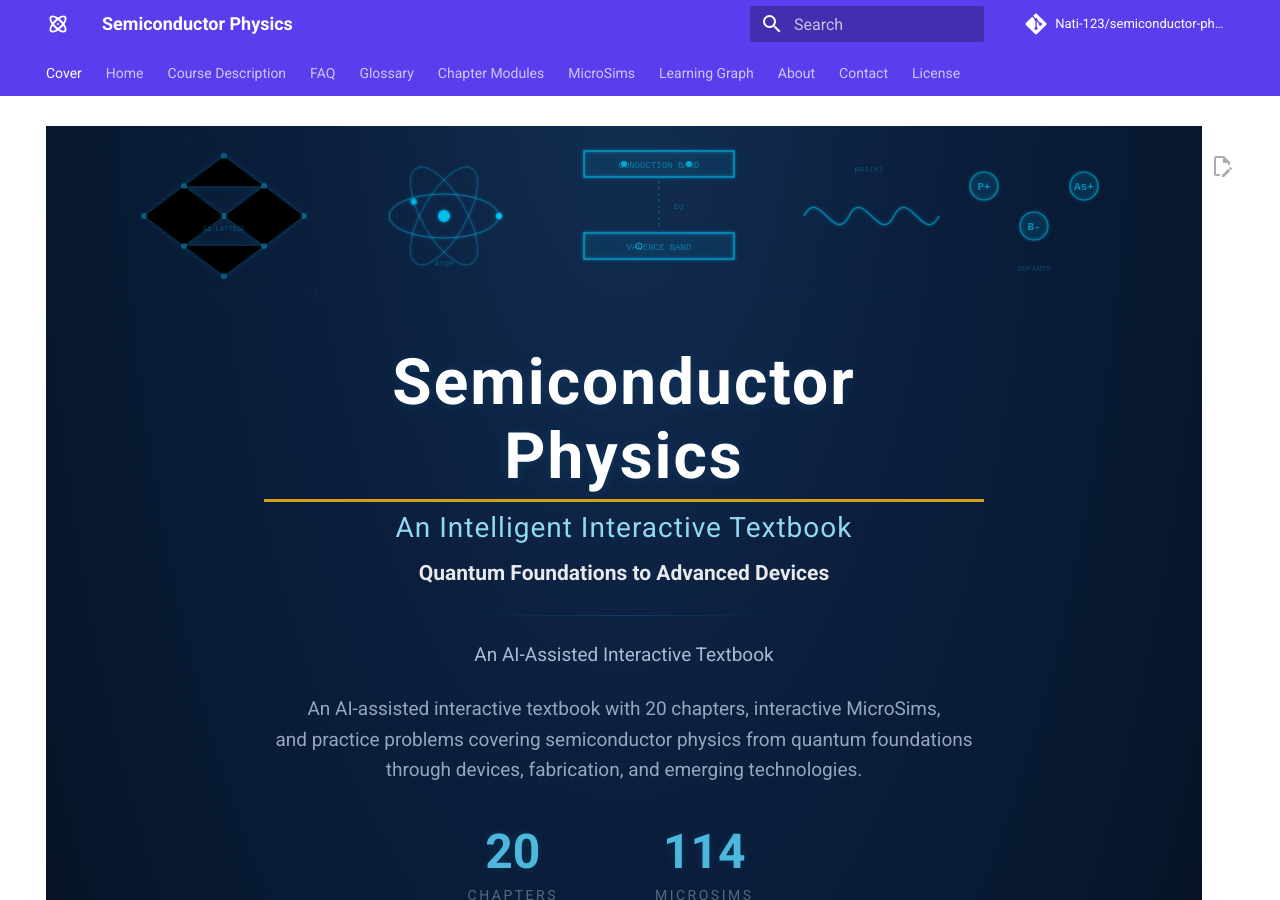
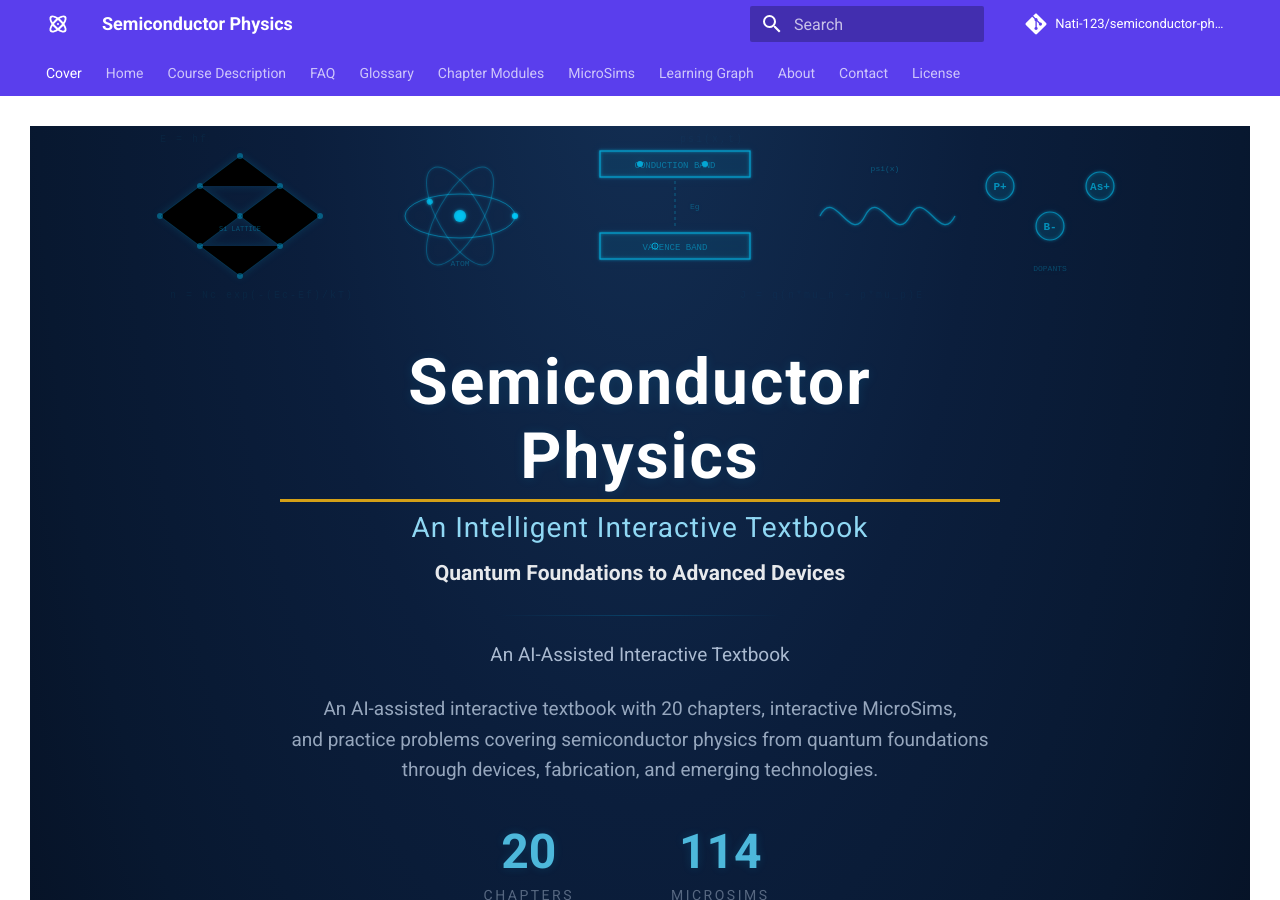
Before and after one commit to Nati-123/semiconductor-physics-textbook, an MkDocs documentation site: the page built from docs/index.md, in a window 1280 px wide and 900 px high. Built offline with MkDocs 1.6.1 and Material for MkDocs 9.7.7, drawn with Linux system fonts in a browser that asks for light colours; comment, search, counter and statistics services are not loaded.

Commit message:
Revert to EE2301's vanilla toc.integrate nav (undo custom toggle logic)
Inspected the EE2301 reference project's history: it went down the exact
same path (custom_dir override forcing __toc checked, then a full
nav-static.js with accordion + indeterminate-stripping + a
MutationObserver) and explicitly reverted all of it in "Restore default
sidebar behavior, remove all sidebar customizations" (a3bea761),
concluding plain toc.integrate + navigation.expand was the reliable
approach. Remove this project's custom_dir/overrides/nav-item.html and
nav-toc-toggle.js, and trim theme.features back to exactly EE2301's set
(navigation.tabs, navigation.sections, navigation.expand,
navigation.footer, toc.integrate, content.tabs.link) so chapter nav now
matches the proven reference implementation byte-for-byte instead of a
one-off fix.

Co-Authored-By: Claude Sonnet 5 <noreply@anthropic.com>

```diff
--- a/docs/javascripts/nav-toc-toggle.js
+++ /dev/null
@@ -1,34 +0,0 @@
-// Click-to-toggle controller for the "Content" outline toggle injected by
-// toc.integrate (input#__toc + label[for="__toc"] in overrides/partials/nav-item.html).
-//
-// Why this exists: with a bare <label for="__toc">, the browser's default
-// label click forwards straight to the checkbox, and separately some
-// browsers restore that checkbox's checked state from a previous visit to
-// the same URL a moment after paint (form/autofill state restore). Combined,
-// the outline could flash open on first paint and then snap shut before a
-// user could click a subsection. Fully owning the toggle in script sidesteps
-// both: we set .checked directly (no native "change" event, so nothing else
-// on the page can react to or undo it) and we don't touch it on hover, blur,
-// or focus changes.
-(function () {
-  function init() {
-    var toggle = document.getElementById("__toc");
-    var label = document.querySelector('label[for="__toc"]');
-    if (!toggle || !label) return;
-
-    // Always start expanded for the chapter page currently being viewed.
-    toggle.checked = true;
-
-    label.addEventListener("click", function (event) {
-      event.preventDefault();
-      event.stopPropagation();
-      toggle.checked = !toggle.checked;
-    });
-  }
-
-  if (document.readyState === "loading") {
-    document.addEventListener("DOMContentLoaded", init);
-  } else {
-    init();
-  }
-})();
--- a/mkdocs.yml
+++ b/mkdocs.yml
@@ -12,7 +12,6 @@ copyright: >
 # Theme Configuration
 theme:
   name: material
-  custom_dir: overrides
   font:
     text: Roboto
     code: JetBrains Mono
@@ -21,11 +20,8 @@ theme:
     - navigation.sections
     - navigation.expand
     - navigation.footer
-    - navigation.top
     - toc.integrate
     - content.tabs.link
-    - content.code.copy
-    - content.action.edit
   palette:
     - scheme: default
       primary: deep purple
@@ -67,7 +63,6 @@ extra_javascript:
   - javascripts/quiz-ui.js?v=1
   - javascripts/problems-ui.js?v=1
   - javascripts/diagram-wrap.js?v=1
-  - javascripts/nav-toc-toggle.js?v=1
 
 # URI Scheme for intelligent textbook discoverability
 extra:
--- a/overrides/partials/nav-item.html
+++ /dev/null
@@ -1,177 +0,0 @@
-{#-
-  Vendored from mkdocs-material (partials/nav-item.html) via theme.custom_dir.
-  Changes from upstream: the "__toc" checkbox below is pre-checked so a
-  chapter's integrated section outline is expanded by default under "Content"
-  instead of requiring an extra click, and autocomplete is disabled so
-  browsers don't silently restore a stale checked/unchecked state from a
-  prior visit to the same URL (see javascripts/nav-toc-toggle.js, which owns
-  the actual click-to-toggle behavior for this control). Re-diff against the
-  installed mkdocs-material package after upgrading to keep this in sync.
--#}
-{% macro render_status(nav_item, type) %}
-  {% set class = "md-status md-status--" ~ type %}
-  {% if config.extra.status and config.extra.status[type] %}
-    <span class="{{ class }}" title="{{ config.extra.status[type] }}">
-    </span>
-  {% else %}
-    <span class="{{ class }}"></span>
-  {% endif %}
-{% endmacro %}
-{% macro render_title(nav_item) %}
-  {% if nav_item.typeset %}
-    <span class="md-typeset">
-      {{ nav_item.typeset.title }}
-    </span>
-  {% else %}
-    {{ nav_item.title }}
-  {% endif %}
-{% endmacro %}
-{% macro render_content(nav_item, ref) %}
-  {% set ref = ref or nav_item %}
-  {% if nav_item.meta and nav_item.meta.icon %}
-    {% include ".icons/" ~ nav_item.meta.icon ~ ".svg" %}
-  {% endif %}
-  <span class="md-ellipsis">
-    {{ render_title(ref) }}
-    {% if nav_item.meta and nav_item.meta.subtitle %}
-      <br>
-      <small>{{ nav_item.meta.subtitle }}</small>
-    {% endif %}
-  </span>
-  {% if nav_item.meta and nav_item.encrypted %}
-    {{ render_status(nav_item, "encrypted") }}
-  {% endif %}
-  {% if nav_item.meta and nav_item.meta.status %}
-    {{ render_status(nav_item, nav_item.meta.status) }}
-  {% endif %}
-{% endmacro %}
-{% macro render_pruned(nav_item, ref) %}
-  {% set ref = ref or nav_item %}
-  {% set first = nav_item.children | first %}
-  {% if first and first.children %}
-    {{ render_pruned(first, ref) }}
-  {% else %}
-    <a href="{{ first.url | url }}" class="md-nav__link">
-      {{ render_content(ref) }}
-      {% if nav_item.children | length > 0 %}
-        <span class="md-nav__icon md-icon"></span>
-      {% endif %}
-    </a>
-  {% endif %}
-{% endmacro %}
-{% macro render(nav_item, path, level, parent) %}
-  {% set class = "md-nav__item" %}
-  {% if nav_item.active %}
-    {% set class = class ~ " md-nav__item--active" %}
-  {% endif %}
-  {% if nav_item.pages %}
-    {% if page in nav_item.pages %}
-      {% set nav_item = page %}
-    {% endif %}
-  {% endif %}
-  {% if nav_item.children %}
-    {% set _ = namespace(index = none) %}
-    {% if "navigation.indexes" in features %}
-      {% for item in nav_item.children %}
-        {% if item.is_index and _.index is none %}
-          {% set _.index = item %}
-        {% endif %}
-      {% endfor %}
-    {% endif %}
-    {% set index = _.index %}
-    {% if "navigation.tabs" in features %}
-      {% if level == 1 and nav_item.active %}
-        {% set class = class ~ " md-nav__item--section" %}
-        {% set is_section = true %}
-      {% endif %}
-      {% if "navigation.sections" in features %}
-        {% if level == 2 and parent.active %}
-          {% set class = class ~ " md-nav__item--section" %}
-          {% set is_section = true %}
-        {% endif %}
-      {% endif %}
-    {% elif "navigation.sections" in features %}
-      {% if level == 1 %}
-        {% set class = class ~ " md-nav__item--section" %}
-        {% set is_section = true %}
-      {% endif %}
-    {% endif %}
-    {% if "navigation.prune" in features %}
-      {% if not is_section and not nav_item.active %}
-        {% set class = class ~ " md-nav__item--pruned" %}
-        {% set is_pruned = true %}
-      {% endif %}
-    {% endif %}
-    <li class="{{ class }} md-nav__item--nested">
-      {% if not is_pruned %}
-        {% set checked = "checked" if nav_item.active %}
-        {% if "navigation.expand" in features and not checked %}
-          {% set indeterminate = "md-toggle--indeterminate" %}
-        {% endif %}
-        <input class="md-nav__toggle md-toggle {{ indeterminate }}" type="checkbox" id="{{ path }}" {{ checked }}>
-        {% if not index %}
-          {% set tabindex = "0" if not is_section %}
-          <label class="md-nav__link" for="{{ path }}" id="{{ path }}_label" tabindex="{{ tabindex }}">
-            {{ render_content(nav_item) }}
-            <span class="md-nav__icon md-icon"></span>
-          </label>
-        {% else %}
-          {% set class = "md-nav__link--active" if index == page %}
-          <div class="md-nav__link md-nav__container">
-            <a href="{{ index.url | url }}" class="md-nav__link {{ class }}">
-              {{ render_content(index, nav_item) }}
-            </a>
-            {% if nav_item.children | length > 1 %}
-              {% set tabindex = "0" if not is_section %}
-              <label class="md-nav__link {{ class }}" for="{{ path }}" id="{{ path }}_label" tabindex="{{ tabindex }}">
-                <span class="md-nav__icon md-icon"></span>
-              </label>
-            {% endif %}
-          </div>
-        {% endif %}
-        <nav class="md-nav" data-md-level="{{ level }}" aria-labelledby="{{ path }}_label" aria-expanded="{{ nav_item.active | tojson }}">
-          <label class="md-nav__title" for="{{ path }}">
-            <span class="md-nav__icon md-icon"></span>
-            {{ render_title(nav_item) }}
-          </label>
-          <ul class="md-nav__list" data-md-scrollfix>
-            {% for item in nav_item.children %}
-              {% if not index or item != index %}
-                {{ render(item, path ~ "_" ~ loop.index, level + 1, nav_item) }}
-              {% endif %}
-            {% endfor %}
-          </ul>
-        </nav>
-      {% else %}
-        {{ render_pruned(nav_item) }}
-      {% endif %}
-    </li>
-  {% elif nav_item == page %}
-    <li class="{{ class }}">
-      {% set toc = page.toc %}
-      <input class="md-nav__toggle md-toggle" type="checkbox" id="__toc" checked autocomplete="off">
-      {% set first = toc | first %}
-      {% if first and first.level == 1 %}
-        {% set toc = first.children %}
-      {% endif %}
-      {% if toc %}
-        <label class="md-nav__link md-nav__link--active" for="__toc">
-          {{ render_content(nav_item) }}
-          <span class="md-nav__icon md-icon"></span>
-        </label>
-      {% endif %}
-      <a href="{{ nav_item.url | url }}" class="md-nav__link md-nav__link--active">
-        {{ render_content(nav_item) }}
-      </a>
-      {% if toc %}
-        {% include "partials/toc.html" %}
-      {% endif %}
-    </li>
-  {% else %}
-    <li class="{{ class }}">
-      <a href="{{ nav_item.url | url }}" class="md-nav__link">
-        {{ render_content(nav_item) }}
-      </a>
-    </li>
-  {% endif %}
-{% endmacro %}
```
